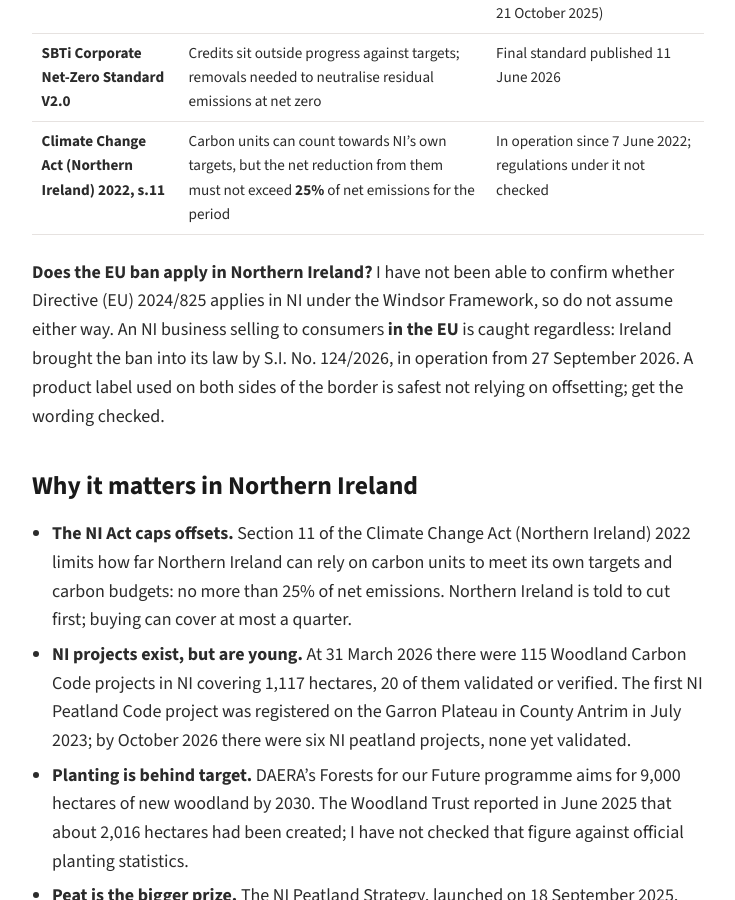
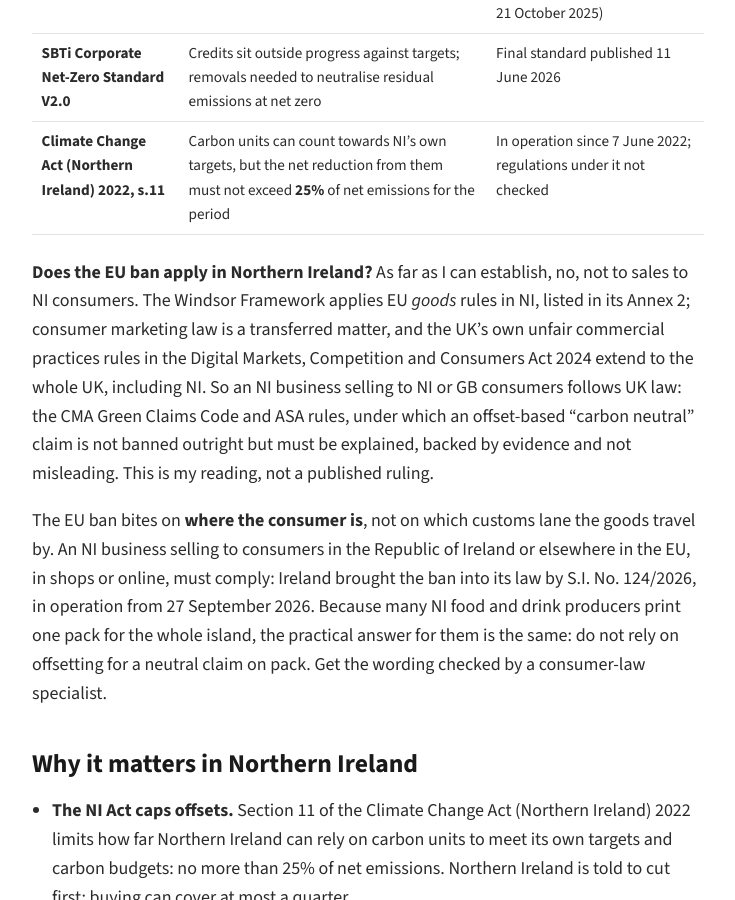
Before and after one commit to robertjparkuk/RobertJParkuk.github.io, a Jekyll site: the page built from _learn/offsets.md, in a window 1280 px wide and 900 px high, scrolled down 5285 px. Shown: the whole window, without its empty margins (96-831 px from the left). Built offline with Jekyll 4.4.1, drawn with Linux system fonts in a browser that asks for light colours; some of the changed text lies outside the part shown.

Commit message:
v0.37.1: offsets page, NI position on the EU carbon-neutral ban
Co-Authored-By: Claude Opus 5.5 <noreply@anthropic.com>
Claude-Session: https://claude.ai/code/session_01TUNMnKYNLJG7xEEf2zYoSz

```diff
--- a/_learn/offsets.md
+++ b/_learn/offsets.md
@@ -74,7 +74,9 @@ The Woodland Carbon Code's registry reports average prices for pending woodland
 | **SBTi Corporate Net-Zero Standard V2.0** | Credits sit outside progress against targets; removals needed to neutralise residual emissions at net zero | Final standard published 11 June 2026 |
 | **Climate Change Act (Northern Ireland) 2022, s.11** | Carbon units can count towards NI's own targets, but the net reduction from them must not exceed **25%** of net emissions for the period | In operation since 7 June 2022; regulations under it not checked |
 
-**Does the EU ban apply in Northern Ireland?** I have not been able to confirm whether Directive (EU) 2024/825 applies in NI under the Windsor Framework, so do not assume either way. An NI business selling to consumers **in the EU** is caught regardless: Ireland brought the ban into its law by S.I. No. 124/2026, in operation from 27 September 2026. A product label used on both sides of the border is safest not relying on offsetting; get the wording checked.
+**Does the EU ban apply in Northern Ireland?** As far as I can establish, no, not to sales to NI consumers. The Windsor Framework applies EU *goods* rules in NI, listed in its Annex 2; consumer marketing law is a transferred matter, and the UK's own unfair commercial practices rules in the Digital Markets, Competition and Consumers Act 2024 extend to the whole UK, including NI. So an NI business selling to NI or GB consumers follows UK law: the CMA Green Claims Code and ASA rules, under which an offset-based “carbon neutral” claim is not banned outright but must be explained, backed by evidence and not misleading. This is my reading, not a published ruling.
+
+The EU ban bites on **where the consumer is**, not on which customs lane the goods travel by. An NI business selling to consumers in the Republic of Ireland or elsewhere in the EU, in shops or online, must comply: Ireland brought the ban into its law by S.I. No. 124/2026, in operation from 27 September 2026. Because many NI food and drink producers print one pack for the whole island, the practical answer for them is the same: do not rely on offsetting for a neutral claim on pack. Get the wording checked by a consumer-law specialist.
 
 ## Why it matters in Northern Ireland
 
@@ -161,4 +163,4 @@ Checked 17 November 2026.
 - **UK rules:** DESNZ and Defra, [principles for voluntary carbon and nature market integrity](https://www.gov.uk/government/publications/voluntary-carbon-and-nature-market-integrity-uk-government-principles/principles-for-voluntary-carbon-and-nature-market-integrity) (15 November 2024) and [government response](https://assets.publishing.service.gov.uk/media/6af47116b83b3cae0d0a220c/voluntary-carbon-and-nature-markets-raising-integrity-government-response.pdf) (12 November 2026) · CMA, [Green Claims Code](https://www.gov.uk/government/publications/green-claims-code-making-environmental-claims/environmental-claims-on-goods-and-services) · CMA, [new consumer protection regime](https://www.gov.uk/government/news/cma-to-boost-consumer-and-business-confidence-as-new-consumer-protection-regime-comes-into-force) (7 April 2025) · ASA, [Carbon neutral and net zero claims: where are we now?](https://www.asa.org.uk/news/carbon-neutral-and-net-zero-claims-where-are-we-now.html) (21 March 2024).
 - **EU rules:** Irish Statute Book, [S.I. No. 124/2026](https://www.irishstatutebook.ie/2026/en/si/0124.html) · European Commission, [FAQ on Directive (EU) 2024/825](https://commission.europa.eu/document/download/3c257883-bb2a-4dd9-a6dc-501d587bb34f_en?filename=faq-empowerting-consumers-gtd.pdf) (preliminary, not an official position) · European Parliament, [Legislative train: Green Claims Directive](https://www.europarl.europa.eu/legislative-train/theme-a-european-green-deal/file-substantiating-green-claims) · SBTi, Corporate Net-Zero Standard V2.0 (11 June 2026).
 - **Northern Ireland:** [Climate Change Act (Northern Ireland) 2022](https://legislation.gov.uk/nia/2022/31/enacted), s.11 (enacted text; later amendments not checked) · IUCN UK Peatland Programme reports of the [NI Peatland Strategy launch](https://www.iucn-uk-peatlandprogramme.org/node/1814) and [delivery plan](https://www.iucn-uk-peatlandprogramme.org/node/1922) · Woodland Trust, [Forests for our Future progress](https://woodlandtrust.org.uk/press-centre/2025/06/daeras-forests-for-our-future-programme-fails-to-meet-planting-targets-for-northern-ireland) (24 June 2025; NGO figure, not checked against official statistics).
-- **Not resolved:** whether Directive (EU) 2024/825 applies in Northern Ireland under the Windsor Framework. The three examples are illustrative.
+- **Northern Ireland position:** legislation.gov.uk, [DMCC Act 2024 explanatory notes: territorial extent](https://www.legislation.gov.uk/ukpga/2024/13/notes/division/5/index.htm) (extends to the whole UK; consumer protection transferred in NI) · NI Assembly, [legislative consent memorandum on the DMCC Act](https://www.niassembly.gov.uk/globalassets/legislative-consent/documents/20240815_digital-markets-and-consumers.pdf). That Directive (EU) 2024/825 does not apply to NI consumer sales is my inference from these and from the Windsor Framework's scope (goods rules in Annex 2); I have not found an official statement either way. The three examples are illustrative.
```
Also changed, not shown: WEBSITE-UPDATES.md (+4 -0 lines).
